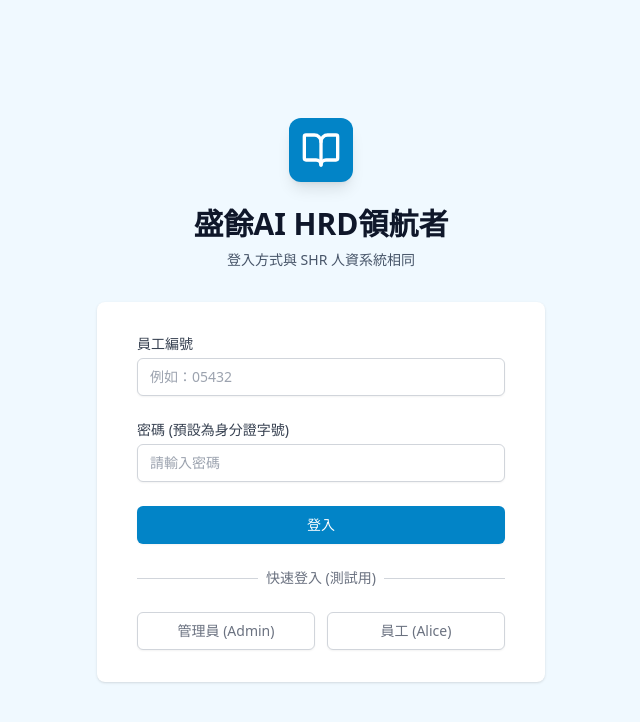
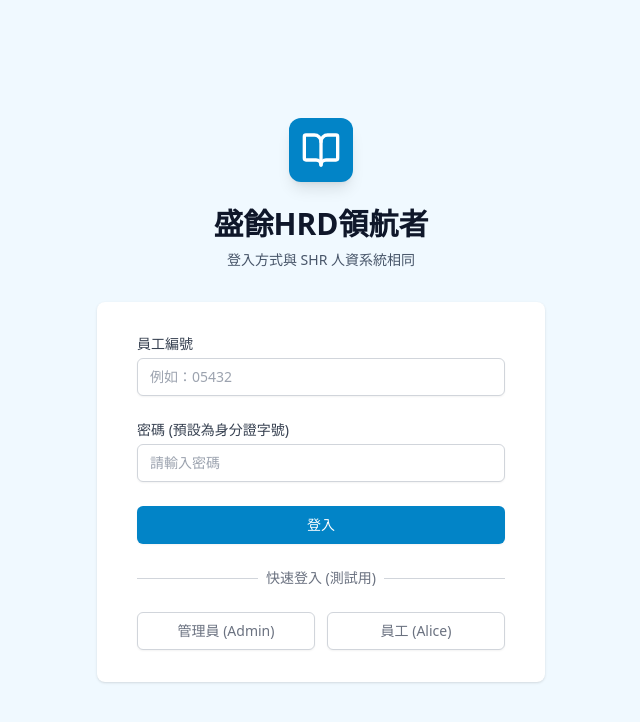
Before and after one commit to lawliet-st/E-Learning-Front-end, a React (Vite) app: page /#/login in a window 1280 px wide. Shown: the top 722 px of the page, without its empty margins (319-959 px from the left). Built offline with nearby package versions, Linux system fonts and the light colour scheme.

Commit message:
frontend 20260831

```diff
--- a/components/Navbar.tsx
+++ b/components/Navbar.tsx
@@ -22,7 +22,7 @@ const Navbar: React.FC = () => {
               <div className="bg-brand-600 p-2 rounded-lg">
                 <BookOpen className="h-6 w-6 text-white" />
               </div>
-              <span className="font-bold text-xl text-slate-900 tracking-tight">盛餘AI HRD領航者</span>
+              <span className="font-bold text-xl text-slate-900 tracking-tight">盛餘HRD領航者</span>
             </Link>
           </div>
 
--- a/constants.ts
+++ b/constants.ts
@@ -235,7 +235,7 @@ export const MOCK_CATEGORIES = [
 export const MOCK_ANNOUNCEMENTS = [
   {
     id: 1,
-    title: '【盛餘領航者】歡迎使用盛餘數位學習平台',
+    title: '【盛餘HRD領航者】歡迎使用盛餘數位學習平台',
     content: '全方位內部培訓平台正式上線，提供各領域專業內訓課程、影音學習與線上測驗，歡迎同仁踴躍進修！',
     type: 'system' as const,
     imageUrl: 'https://images.unsplash.com/photo-1581091226825-a6a2a5aee158?w=800&auto=format&fit=crop&q=80',
--- a/index.html
+++ b/index.html
@@ -3,7 +3,7 @@
   <head>
     <meta charset="UTF-8" />
     <meta name="viewport" content="width=device-width, initial-scale=1.0" />
-    <title>Nexus LMS</title>
+    <title>盛餘HRD領航者</title>
   </head>
   <body class="bg-gray-50 text-slate-800 antialiased">
     <div id="root"></div>
--- a/pages/CourseList.tsx
+++ b/pages/CourseList.tsx
@@ -249,7 +249,7 @@ const CourseList: React.FC = () => {
             </div>
             <div>
               <div className="flex items-center gap-2">
-                <h2 className="text-xl font-bold tracking-wide">盛餘領航者公告</h2>
+                <h2 className="text-xl font-bold tracking-wide">盛餘HRD領航者公告</h2>
                 <span className="text-[10px] font-extrabold uppercase px-2 py-0.5 rounded-full bg-brand-500/30 text-brand-300 border border-brand-400/40">
                   LMS Navigator
                 </span>
@@ -443,7 +443,7 @@ const CourseList: React.FC = () => {
             <div className="flex justify-between items-center pb-4 border-b border-gray-100">
               <div className="flex items-center gap-2">
                 <Megaphone className="h-5 w-5 text-brand-600" />
-                <h3 className="text-lg font-bold text-slate-900">盛餘領航者公告管理</h3>
+                <h3 className="text-lg font-bold text-slate-900">盛餘HRD領航者公告管理</h3>
               </div>
               <button onClick={() => { setShowAnnModal(false); setEditingAnn(null); }} className="p-1.5 hover:bg-slate-100 rounded-full text-slate-400">
                 <X className="h-5 w-5" />
@@ -623,7 +623,7 @@ const CourseList: React.FC = () => {
       <section className="bg-white p-6 rounded-3xl shadow-sm border border-gray-200 space-y-4">
         <div className="flex flex-col md:flex-row md:items-center justify-between gap-4 border-b border-gray-100 pb-4">
           <div>
-            <h1 className="text-2xl font-bold text-slate-900">企業內訓課程</h1>
+            <h1 className="text-2xl font-bold text-slate-900">線上訓練課程</h1>
             <p className="text-xs text-slate-500 mt-1">透過多維度篩選與搜尋，精準探索提升職場實力的專業內訓內容。</p>
           </div>
           <div className="text-xs font-medium text-slate-500 bg-slate-100 px-3 py-1.5 rounded-full self-start md:self-auto">
--- a/pages/Login.tsx
+++ b/pages/Login.tsx
@@ -35,7 +35,7 @@ const Login: React.FC = () => {
           </div>
         </div>
         <h2 className="mt-6 text-center text-3xl font-extrabold text-slate-900">
-          盛餘AI HRD領航者
+          盛餘HRD領航者
         </h2>
         <p className="mt-2 text-center text-sm text-slate-600">
           登入方式與 SHR 人資系統相同
```
